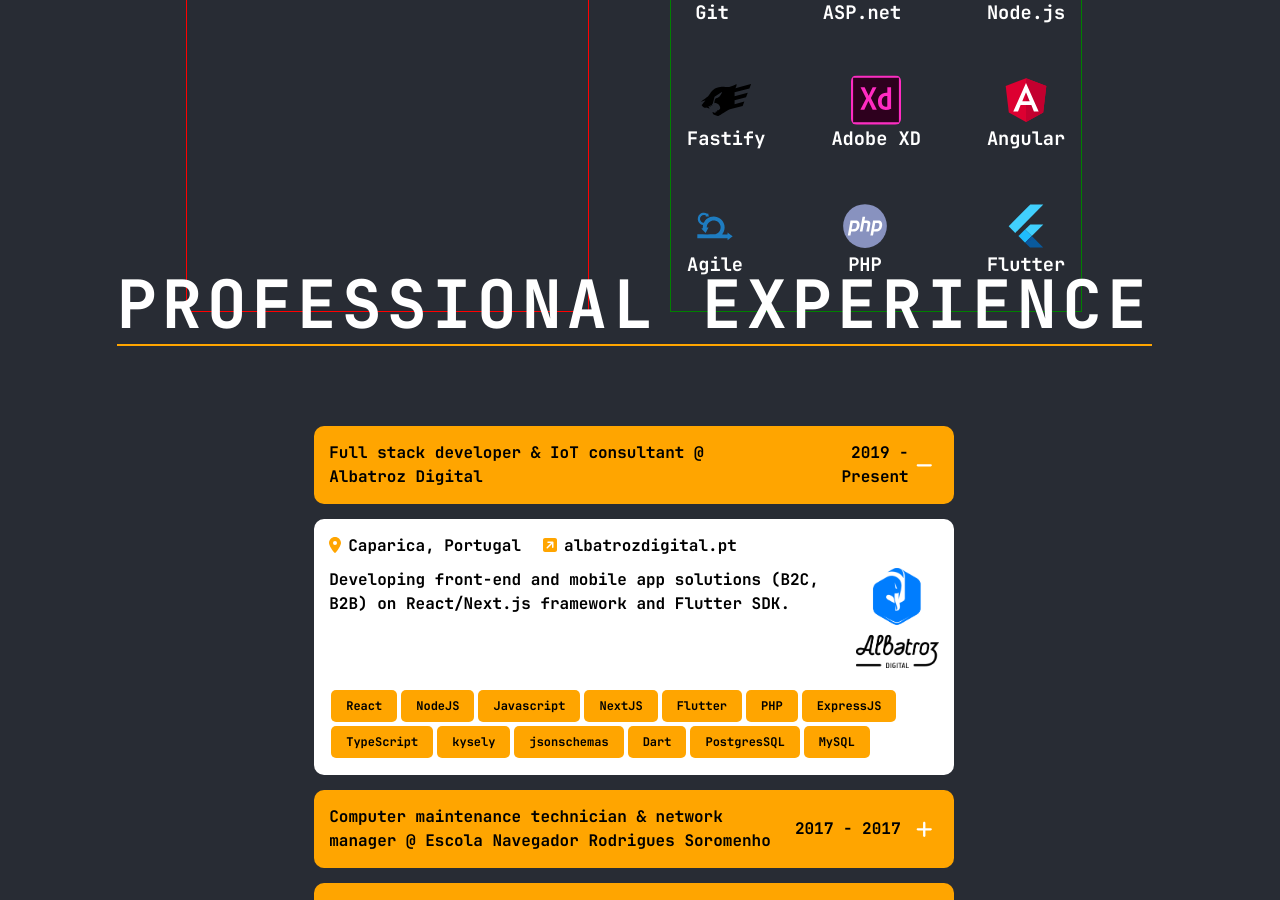
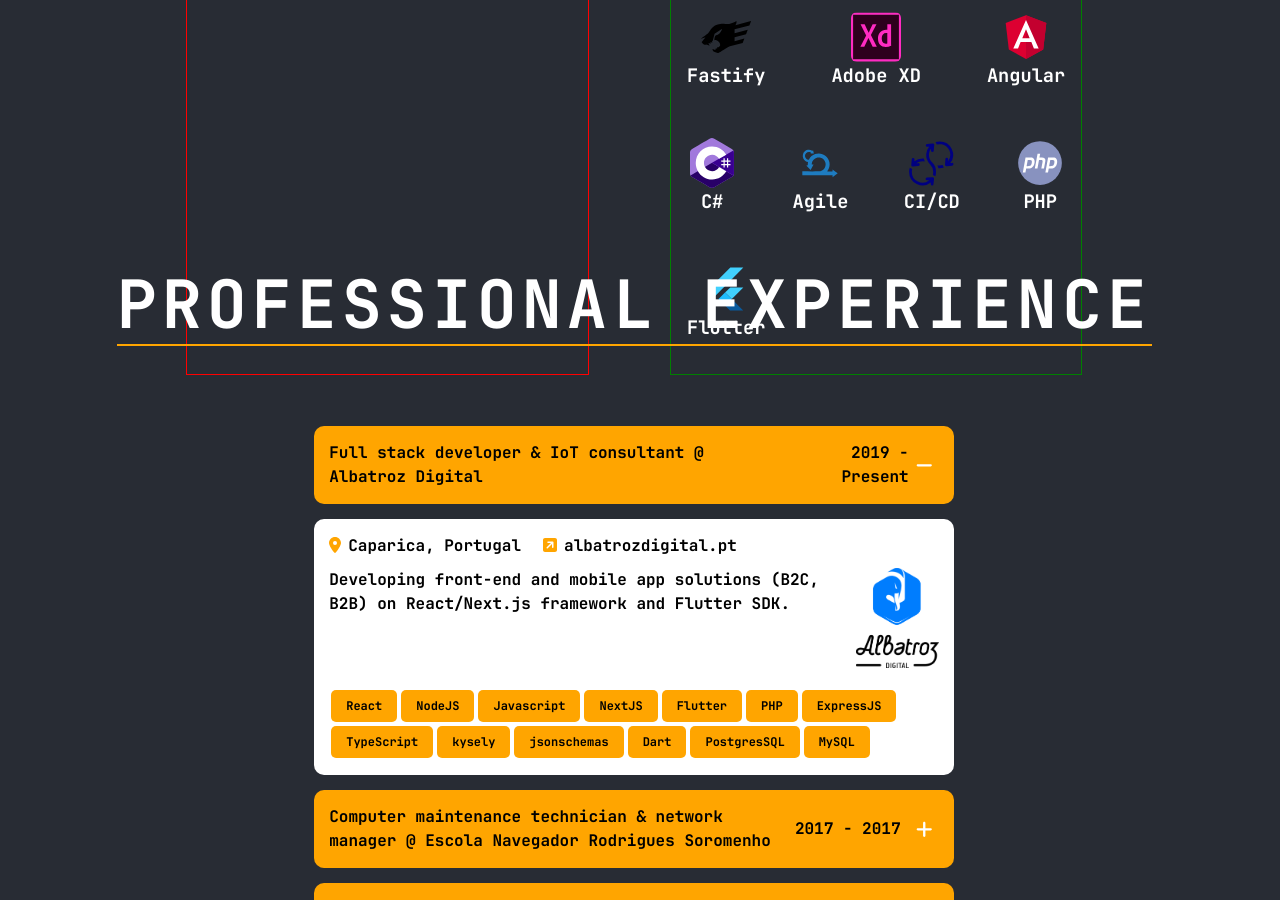
Before and after one commit to SergioVerissimo1/portfolio, a React (Create React App) app: page / in a window 1280 px wide. Shown: the part 1420-2320 px from the top of the page. Built offline with nearby package versions, Linux system fonts and the light colour scheme.

Commit message:
Add skills

```diff
--- a/src/pages/AboutPage/AboutPage.tsx
+++ b/src/pages/AboutPage/AboutPage.tsx
@@ -81,7 +81,9 @@ const AboutPage = () => {
                 imageSrc="../../../logos-about/angular.svg"
                 name="Angular"
               />
+              <Skill imageSrc="../../../logos-about/csharp.svg" name="C#" />
               <Skill imageSrc="../../../logos-about/agile.svg" name="Agile" />
+              <Skill imageSrc="../../../logos-about/ci-cd.svg" name="CI/CD" />
               <Skill imageSrc="../../../logos-about/php.svg" name="PHP" />
               <Skill
                 imageSrc="../../../logos-about/flutter.svg"
```
Also changed, not shown: public/logos-about/ci-cd.svg (added), public/logos-about/csharp.svg (added).
